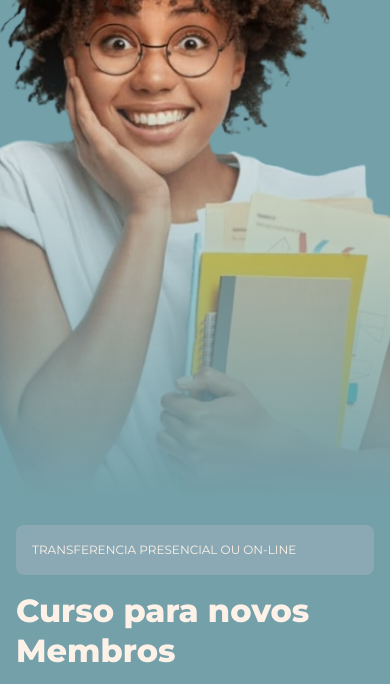
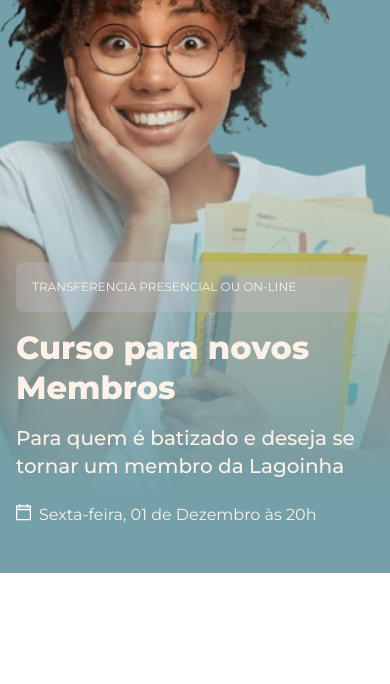
Before and after one commit to rodrigoanastacio/IBL-GRU_cafe-de-novos-membros, an Astro site: page / in a window 390 px wide. Shown: the part 102-786 px from the top of the page. Built offline with nearby package versions, Linux system fonts and the light colour scheme; Astro itself is replaced by a stand-in of ours.

Commit message:
Ajusta Hero no mobile

```diff
--- a/src/styles/components/_c-hero.scss
+++ b/src/styles/components/_c-hero.scss
@@ -61,6 +61,14 @@
     }
   }
 
+  &__headline {
+    @media (max-width: 873px) {
+      position: absolute;
+      bottom: 0px;
+      z-index: 2;
+    }
+  }
+
   .c-logo {
     padding-top: rem(32px);
     margin-bottom: rem(64px);
```
